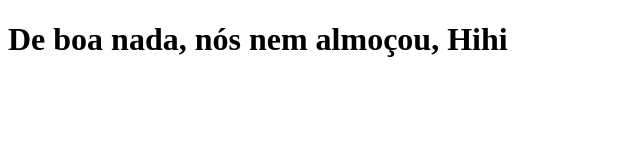
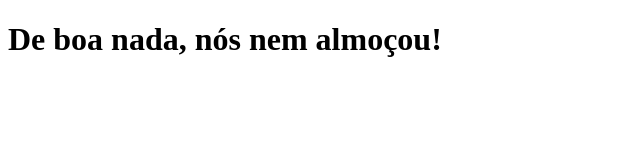
Before and after one commit to dougcarvalho92/clone-tabnews, a Next.js app: page / in a window 1280 px wide. Shown: the top 160 px of the page, without its empty margins (0-640 px from the left). Built offline with nearby package versions, Linux system fonts and the light colour scheme.

Commit message:
Ajustando mensagem

```diff
--- a/pages/index.js
+++ b/pages/index.js
@@ -1,4 +1,4 @@
 function Home() {
-    return <h1>De boa nada, nós nem almoçou, Hihi</h1>;
+    return <h1>De boa nada, nós nem almoçou!</h1>;
 }
 export default Home;
```
